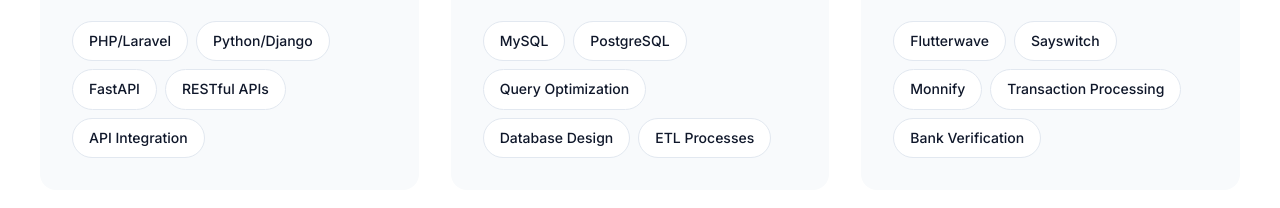
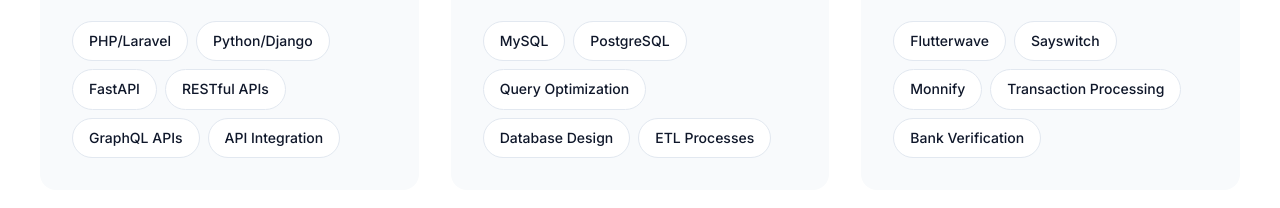
Before and after one commit to leovigueraye/portfolio, a plain HTML site: page index.html in a window 1280 px wide. Shown: the part 2051-2259 px from the top of the page. Drawn offline with nearby package versions, Linux system fonts and the light colour scheme.

Commit message:
updated portfolio and resume skills

```diff
--- a/index.html
+++ b/index.html
@@ -819,6 +819,7 @@
                         <span class="skill-tag">Python/Django</span>
                         <span class="skill-tag">FastAPI</span>
                         <span class="skill-tag">RESTful APIs</span>
+                        <span class="skill-tag">GraphQL APIs</span>
                         <span class="skill-tag">API Integration</span>
                     </div>
                 </div>
```
Also changed, not shown: 1 other file.
